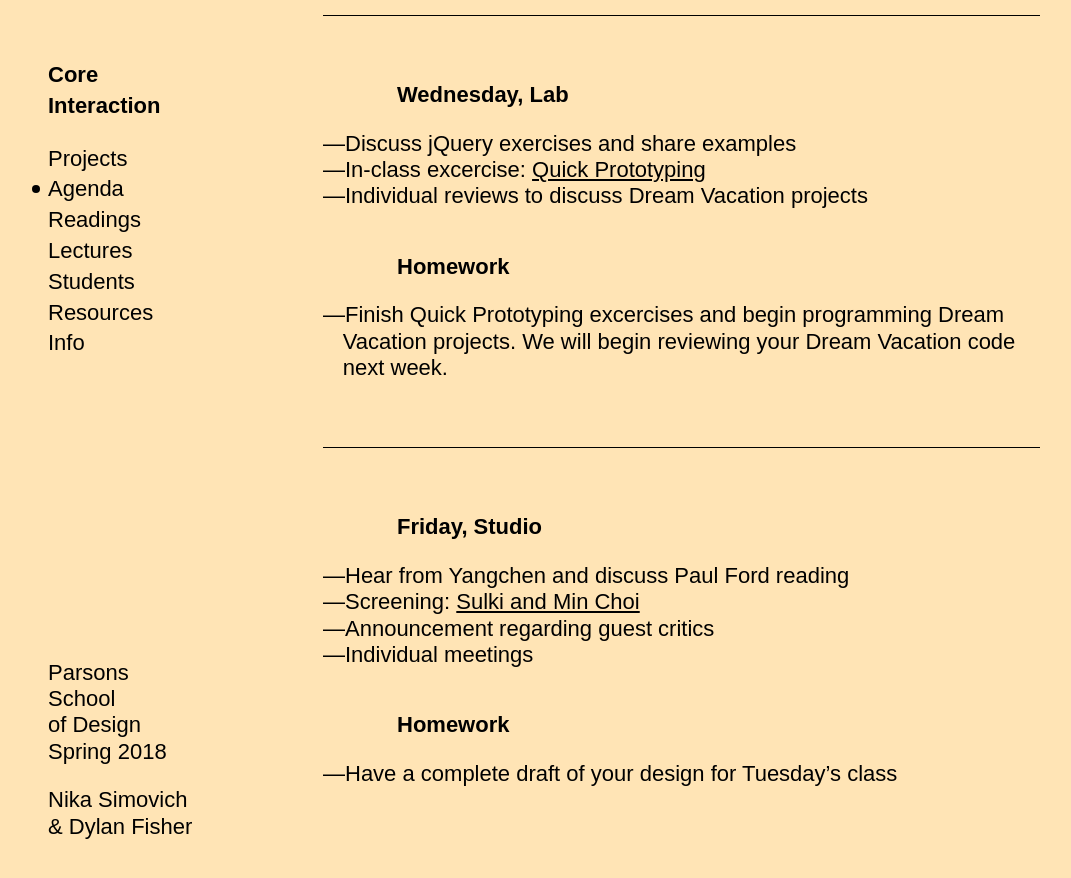
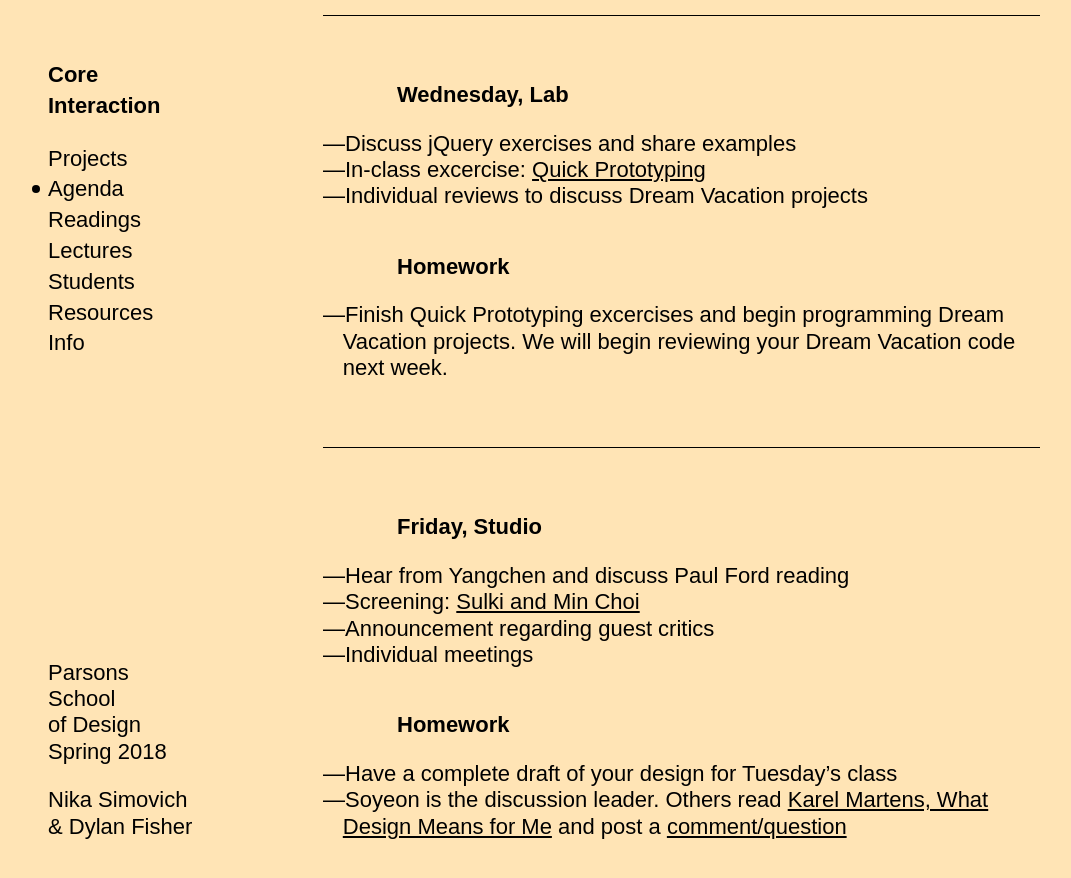
Before and after one commit to dylanfisher/ci18, a Jekyll site: the page built from _agendas/week-13.md, in a window 1280 px wide and 900 px high, scrolled down 746 px. Shown: the top 878 px of the window, without its empty margins (12-1083 px from the left). Built offline with Jekyll 4.4.1, drawn with Linux system fonts in a browser that asks for light colours; some web fonts are replaced; before the commit the page ends 1593 px from its top, so only the background shows below that.

Commit message:
Add details to homework

```diff
--- a/_agendas/week-13.md
+++ b/_agendas/week-13.md
@@ -41,3 +41,4 @@ date_range:       4/24 – 4/27
 
 ### Homework
 - Have a complete draft of your design for Tuesday&rsquo;s class
+- Soyeon is the discussion leader. Others read [Karel Martens, What Design Means for Me](http://ci.nikasimovich.com/assets/readings/martens-karel_what-design-means-to-me.pdf) and post a [comment/question](https://docs.google.com/document/d/1ZJmXpzXnTkLVWotGm_QB0O0TWRXRn8fcB4FyzsOZwrM/edit?usp=sharing)
```
